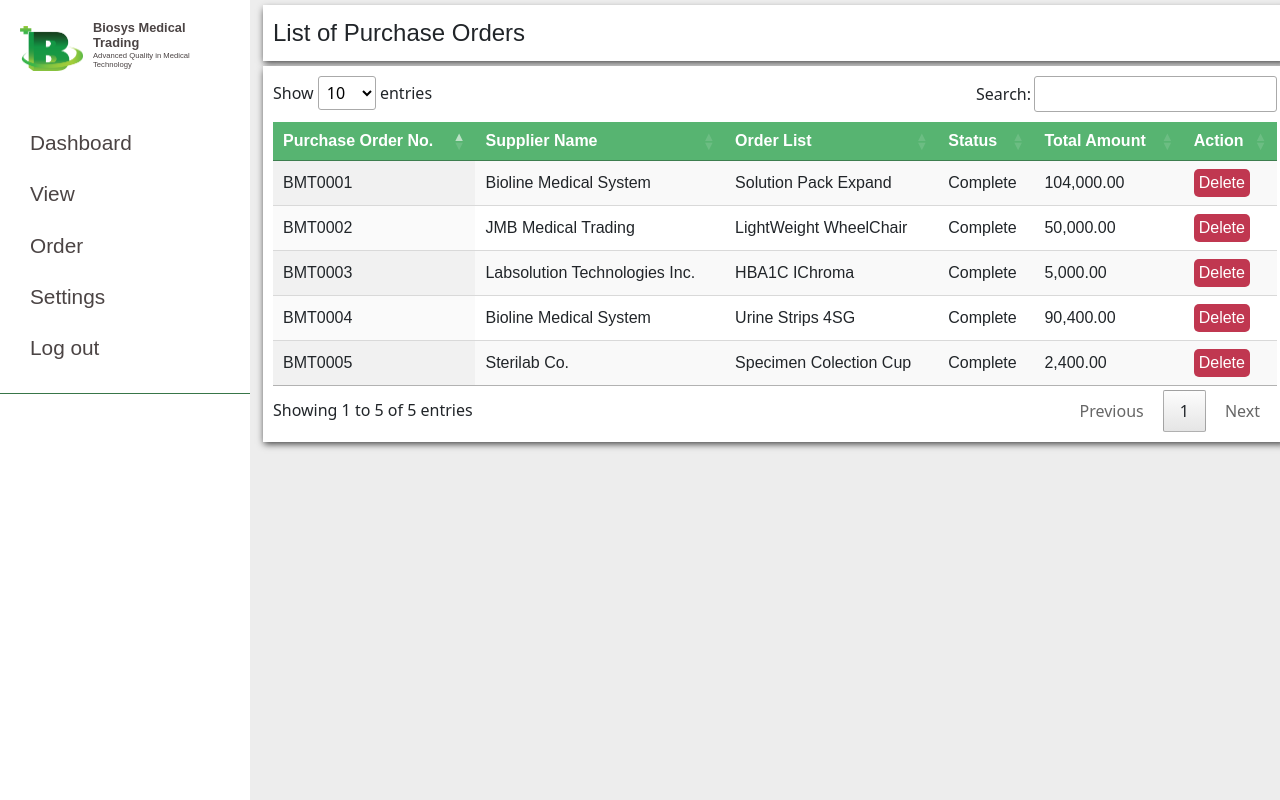
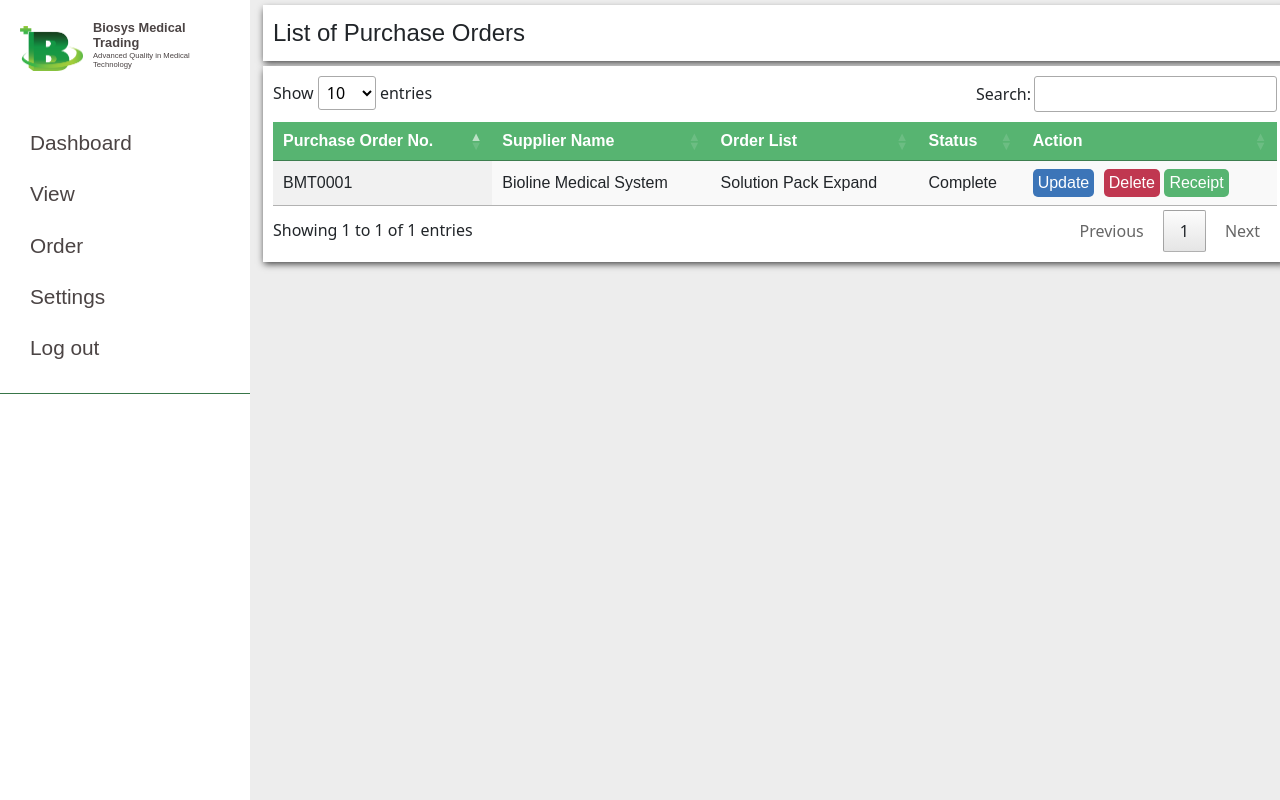
Before and after one commit to Jngkay/BiosysMD, a PHP site: page /php/orderPurchasePage.php in a window 1280 px wide. Run offline with PHP 8.4, Linux system fonts and the light colour scheme; some libraries are stand-ins or nearby versions; some web fonts are replaced.

Commit message:
Change View Table in Purchase Order

```diff
--- a/php/orderPurchasePage.php
+++ b/php/orderPurchasePage.php
@@ -10,7 +10,6 @@
 					<th>Supplier Name</th>
 					<th>Order List</th>
 					<th>Status</th>
-					<th>Total Amount</th>
 					<th>Action</th>
 				</tr>
 			</thead>
@@ -20,40 +19,11 @@
 					<td>Bioline Medical System</td>
 					<td>Solution Pack Expand</td>
 					<td>Complete</td>
-					<td>104,000.00</td>
-					<td><button class="action delete">Delete</button></td>
-				</tr>
-				<tr>
-					<td>BMT0002</td>
-					<td>JMB Medical Trading</td>
-					<td>LightWeight WheelChair</td>
-					<td>Complete</td>
-					<td>50,000.00</td>
-					<td><button class="action delete">Delete</button></td>
-				</tr>
-				<tr>
-					<td>BMT0003</td>
-					<td>Labsolution Technologies Inc.</td>
-					<td>HBA1C IChroma</td>
-					<td>Complete</td>
-					<td>5,000.00</td>
-					<td><button class="action delete">Delete</button></td>
-				</tr>
-				<tr>
-					<td>BMT0004</td>
-					<td>Bioline Medical System</td>
-					<td>Urine Strips 4SG</td>
-					<td>Complete</td>
-					<td>90,400.00</td>
-					<td><button class="action delete">Delete</button></td>
-				</tr>
-				<tr>
-					<td>BMT0005</td>
-					<td>Sterilab Co.</td>
-					<td>Specimen Colection Cup</td>
-					<td>Complete</td>
-					<td>2,400.00</td>
-					<td><button class="action delete">Delete</button></td>
+					<td>
+						<button class="action update">Update</button>
+						<button class="action delete">Delete</button>
+						<button class="action" style="background: #57B471; color: white">Receipt</button>
+					</td>
 				</tr>
 			</tbody>
 		</table>
```
